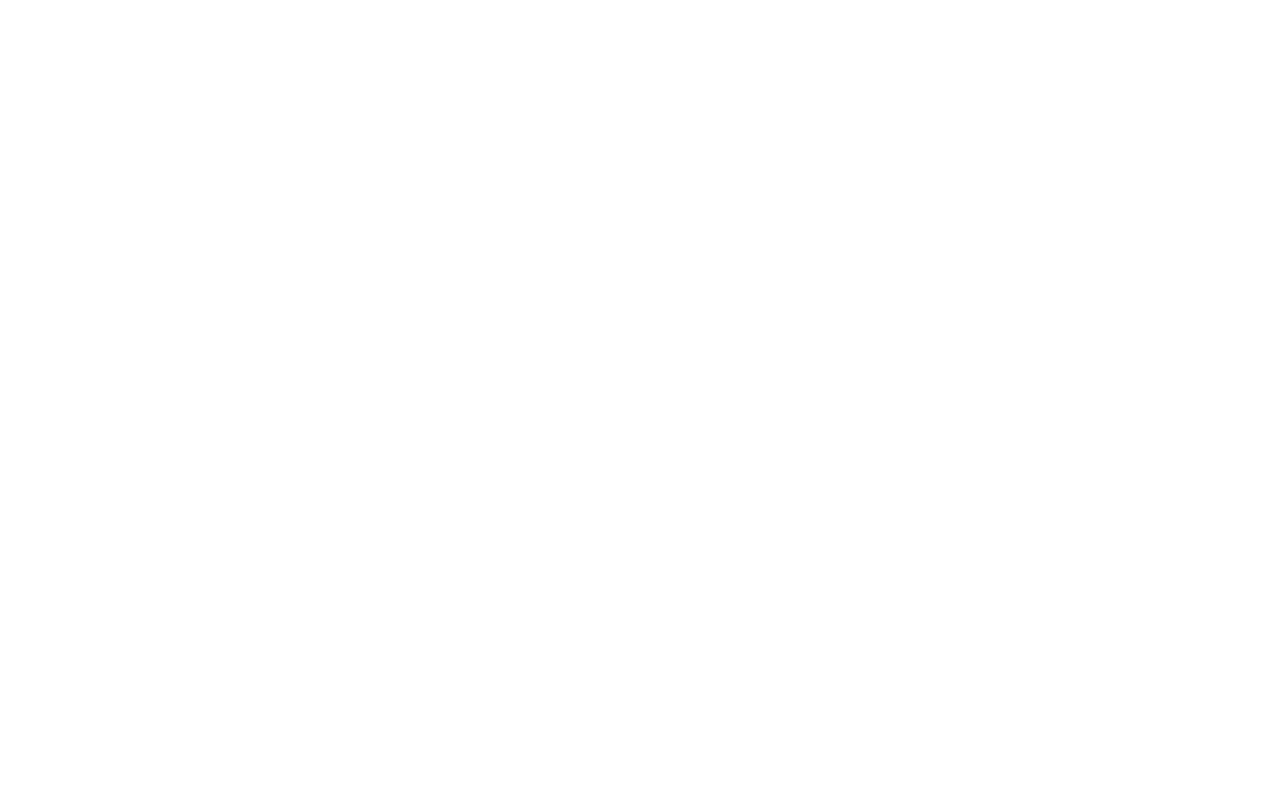
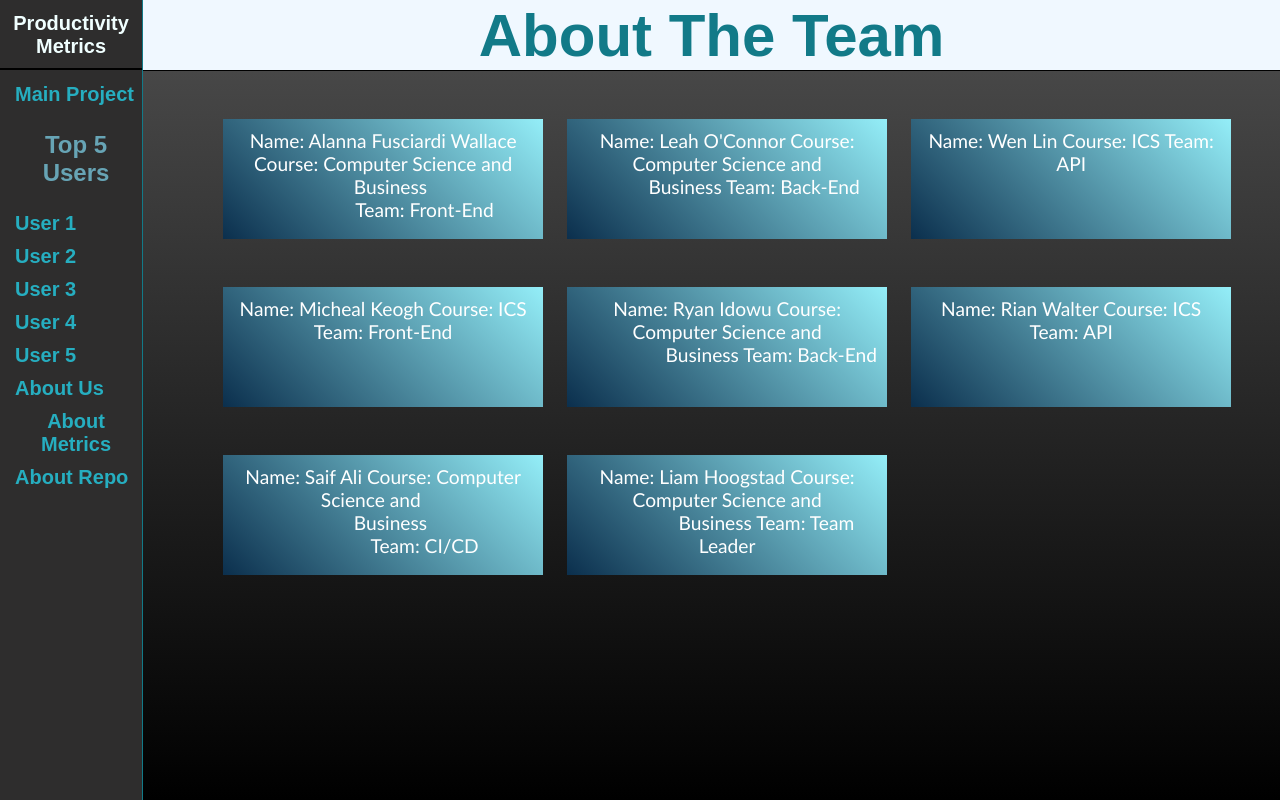
Before and after one commit to saifalixxx/SWENG_Final_Project, a React (Create React App) app in the folder dashboard/: page /AboutUs in a window 1280 px wide. Before the commit this address had no page. Built offline with nearby package versions, Linux system fonts and the light colour scheme.

Commit message:
about pages added

```diff
--- a/dashboard/src/App.css
+++ b/dashboard/src/App.css
@@ -129,6 +129,56 @@
   font-weight:400;
 }
 
+.style1 {
+  display: flex;
+  flex-direction: row;
+  margin-left: 5rem;
+  margin-top: 3rem;
+  gap: 1.5rem;
+}
+
+.style2 {
+  display: flex;
+  flex-direction: row;
+  margin-left: 5rem;
+  margin-top: 1rem;
+  gap: 1.5rem;
+}
+
+.metricBoxStyle {
+  color: white;
+  border-radius: 0px;
+  width: 1000px;
+  height: 100px;
+  padding: 10px;
+  font-family: Calibri, Candara, Segoe, "Segoe UI", Optima, Arial, sans-serif;
+  font-weight:400;
+  font-size: 1.2rem;
+}
+
+.titleBoxStyle {
+  color: white;
+  border-radius: 0px;
+  width: 1000px;
+  height: 10px;
+  padding: 20px;
+  font-family: Calibri, Candara, Segoe, "Segoe UI", Optima, Arial, sans-serif;
+  font-weight:400;
+  font-size: 1.2rem;
+}
+
+
+.aboutBoxStyle {
+  color: white;
+  border-radius: 0px;
+  width: 300px;
+  height: 100px;
+  padding: 10px;
+  font-family: Calibri, Candara, Segoe, "Segoe UI", Optima, Arial, sans-serif;
+  font-weight:400;
+  font-size: 1.2rem;
+}
+
 .stats {
   display: flex;
   gap: 10px;
--- a/dashboard/src/App.js
+++ b/dashboard/src/App.js
@@ -4,6 +4,10 @@
 import {BrowserRouter, Routes, Route} from "react-router-dom"
 import Home from "./Pages/Home"
 import Single from "./Pages/SingleUser"
+import AboutUs from "./Pages/AboutUs"
+import AboutMetrics from "./Pages/AboutMetrics"
+import AboutRepo from "./Pages/AboutRepo"
+
 
 export default function App() {
   return (
@@ -12,6 +16,9 @@
         <Routes>
           <Route path="/">
             <Route index element={<Home />}/>
+            <Route path={"AboutUs"} element={<AboutUs/>}/>
+            <Route path={"AboutMetrics"} element={<AboutMetrics/>}/>
+            <Route path={"AboutRepo"} element={<AboutRepo/>}/>
             <Route path={"user1"} element={<Single title={"User 1"}/>}/>
             <Route path={"user2"} element={<Single title={"User 2"}/>}/>
             <Route path={"user3"} element={<Single title={"User 3"}/>}/>
--- a/dashboard/src/Components/sidebar/Sidebar.js
+++ b/dashboard/src/Components/sidebar/Sidebar.js
@@ -41,6 +41,21 @@
               <span>User 5</span>
             </li>
           </Link>
+          <Link  to="/AboutUs" style={{textDecoration: "none"}}>
+            <li>
+              <span>About Us</span>
+            </li>
+          </Link>
+          <Link  to="/AboutMetrics" style={{textDecoration: "none"}}>
+            <li>
+              <span>About Metrics</span>
+            </li>
+          </Link>
+          <Link  to="/AboutRepo" style={{textDecoration: "none"}}>
+            <li>
+              <span>About Repo</span>
+            </li>
+          </Link>
         </ul>
       </div>
     </div>
--- /dev/null
+++ b/dashboard/src/Pages/AboutMetrics.jsx
@@ -0,0 +1,60 @@
+import Sidebar from "../Components/sidebar/Sidebar";
+import Titlebar from "../Components/titlebar/Titlebar";
+import React from "react";
+import "../styles.css"
+
+
+const AboutMetrics = () => {
+    return (
+        <div className="single">
+            <Sidebar/>
+            <div className="singleContainer">
+            <Titlebar name = {"About Our Metrics"}/>
+            <div className="style1">
+                    <div className='titleBoxStyle' style={{background: 'linear-gradient(45deg, #0b2f4d, #94eef8)'}}>
+                    Language
+                    </div>
+                </div>
+                <div className="style2">
+                    <div className='metricBoxStyle' style={{background: 'linear-gradient(45deg, #0b2f4d, #94eef8)'}}>
+                    The purpose of this metric is to asses the variety of languages used
+                    </div>
+                </div>
+                <div className="style1">
+                    <div className='titleBoxStyle' style={{background: 'linear-gradient(45deg, #0b2f4d, #94eef8)'}}>
+                    Commits Per Week
+                    </div>
+                </div>
+                <div className="style2">
+                    <div className='metricBoxStyle' style={{background: 'linear-gradient(45deg, #0b2f4d, #94eef8)'}}>
+
+                    </div>
+                </div>
+                <div className="style1">
+                    <div className='titleBoxStyle' style={{background: 'linear-gradient(45deg, #0b2f4d, #94eef8)'}}>
+
+                    </div>
+                </div>
+                <div className="style2">
+                    <div className='metricBoxStyle' style={{background: 'linear-gradient(45deg, #0b2f4d, #94eef8)'}}>
+
+                    </div>
+                </div>
+                <div className="style1">
+                    <div className='titleBoxStyle' style={{background: 'linear-gradient(45deg, #0b2f4d, #94eef8)'}}>
+
+                    </div>
+                </div>
+                <div className="style2">
+                    <div className='metricBoxStyle' style={{background: 'linear-gradient(45deg, #0b2f4d, #94eef8)'}}>
+
+                    </div>
+                </div>
+            </div>
+
+        </div>
+    );
+
+    };
+
+    export default AboutMetrics;
--- /dev/null
+++ b/dashboard/src/Pages/AboutRepo.jsx
@@ -0,0 +1,20 @@
+import Sidebar from "../Components/sidebar/Sidebar";
+import Titlebar from "../Components/titlebar/Titlebar";
+import React from "react";
+import "../styles.css"
+
+
+const AboutRepo = () => {
+    return (
+        <div className="single">
+            <Sidebar/>
+            <div className="singleContainer">
+            <Titlebar name = {"About the Repository"}/>
+
+            </div>
+        </div>
+    );
+
+    };
+
+    export default AboutRepo;
--- /dev/null
+++ b/dashboard/src/Pages/AboutUs.jsx
@@ -0,0 +1,67 @@
+import Sidebar from "../Components/sidebar/Sidebar";
+import Titlebar from "../Components/titlebar/Titlebar";
+import React from "react";
+import "../styles.css"
+
+const Alanna = ""
+const AboutUs = () => {
+
+    return (
+        <div className="single">
+            <Sidebar/>
+            <div className="singleContainer">
+            <Titlebar name = {"About The Team"}/>
+               <div className="style1">
+                    <div className='aboutBoxStyle' style={{background: 'linear-gradient(45deg, #0b2f4d, #94eef8)'}}>
+                    Name: Alanna Fusciardi Wallace   Course: Computer Science and            Business                           Team: Front-End
+
+                </div>
+                <div className='aboutBoxStyle' style={{background: 'linear-gradient(45deg, #0b2f4d, #94eef8)'}}>
+
+                          Name: Leah O'Connor
+                    Course: Computer Science and            Business
+                                   Team: Back-End
+                </div>
+                <div className='aboutBoxStyle' style={{background: 'linear-gradient(45deg, #0b2f4d, #94eef8)'}}>
+
+                                  Name: Wen Lin
+                                Course: ICS
+                                    Team: API
+                </div>
+                </div>
+                <div className="style1">
+                    <div className='aboutBoxStyle' style={{background: 'linear-gradient(45deg, #0b2f4d, #94eef8)'}}>
+
+                          Name: Micheal Keogh
+                               Course: ICS
+                                Team: Front-End
+                </div>
+                <div className='aboutBoxStyle' style={{background: 'linear-gradient(45deg, #0b2f4d, #94eef8)'}}>
+
+                           Name: Ryan Idowu
+                    Course: Computer Science and                   Business
+                    Team: Back-End
+                </div>
+                <div className='aboutBoxStyle' style={{background: 'linear-gradient(45deg, #0b2f4d, #94eef8)'}}>
+                              Name: Rian Walter
+                                      Course: ICS
+                        Team: API
+                </div>
+                </div>
+                <div className="style1">
+                    <div className='aboutBoxStyle' style={{background: 'linear-gradient(45deg, #0b2f4d, #94eef8)'}}>
+                                   Name: Saif Ali
+                      Course: Computer Science and                      Business                               Team: CI/CD
+                </div>
+                <div className='aboutBoxStyle' style={{background: 'linear-gradient(45deg, #0b2f4d, #94eef8)'}}>
+                      Name: Liam Hoogstad
+                    Course: Computer Science and                 Business
+                    Team: Team Leader
+                </div>
+                </div>
+            </div>
+        </div>
+    );
+};
+
+export default AboutUs;
```
